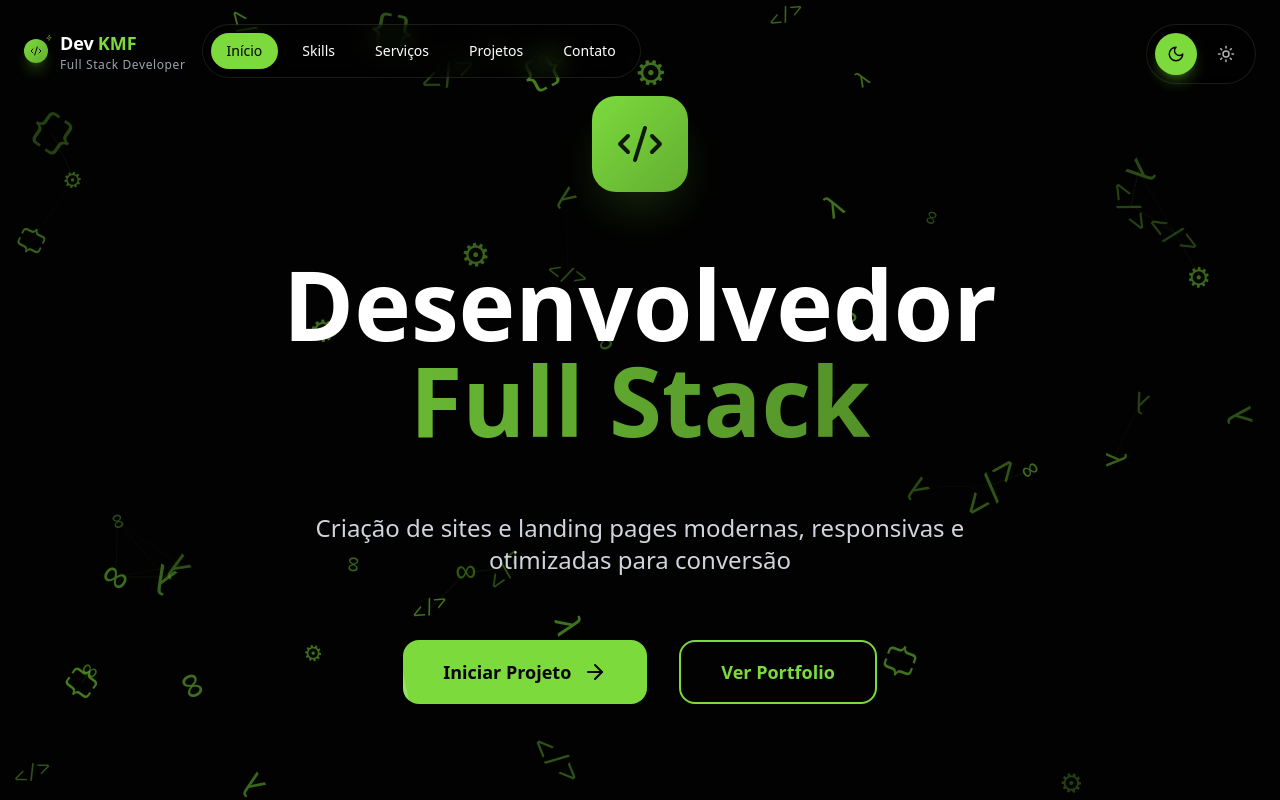
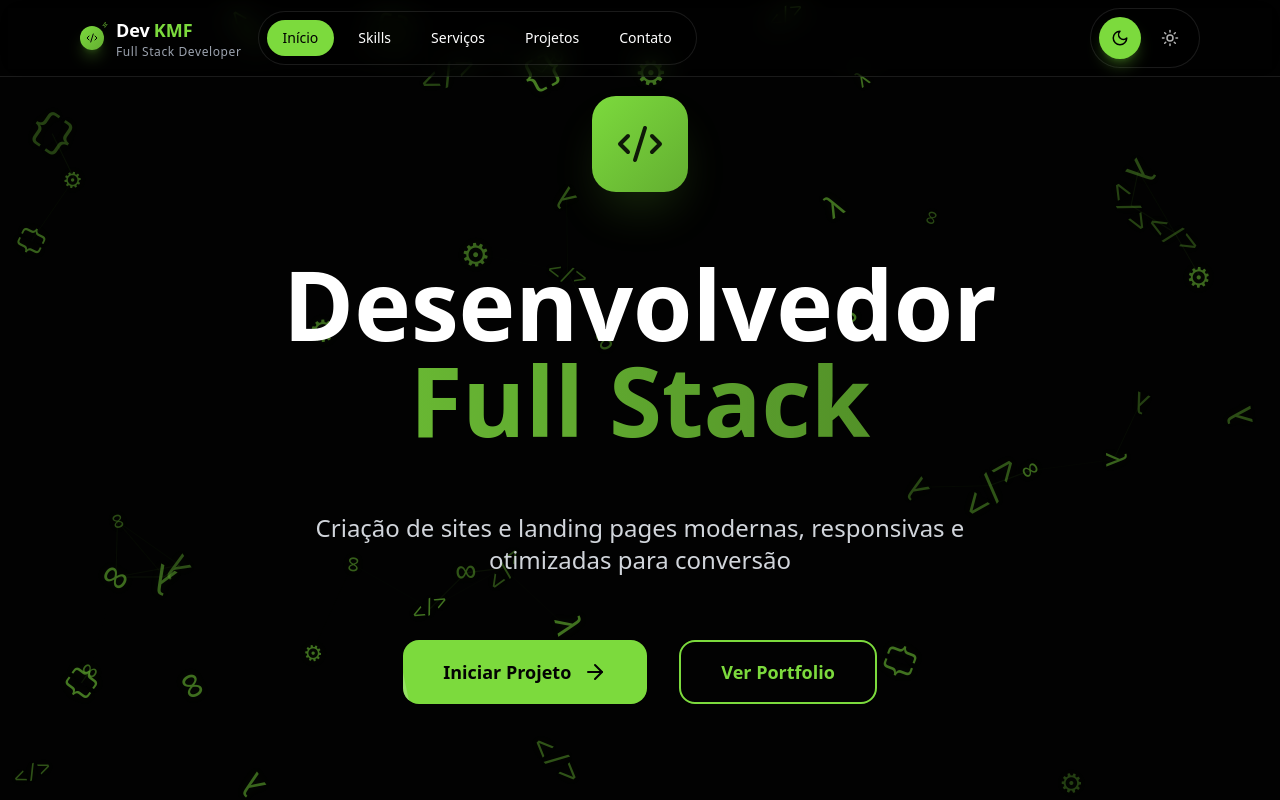
Before and after one commit to kainamf/dev-kainamf, a React (Create React App) app: page / in a window 1280 px wide. Shown: the top 800 px of the page. Built offline with nearby package versions, Linux system fonts and the light colour scheme.

Commit message:
feat: enhance Header and Navigation components with logo display and layout adjustments

```diff
--- a/src/components/common/Header.tsx
+++ b/src/components/common/Header.tsx
@@ -24,7 +24,10 @@ const Header: React.FC<HeaderProps> = ({
   themeClasses
 }) => {
   return (
-    <header className="fixed top-0 left-0 w-full z-30 flex items-center justify-between px-4 py-2 bg-transparent">
+    <header className="fixed top-0 left-0 w-full z-30 bg-black/30 backdrop-blur-md border-b border-white/10">
+      <div className="max-w-6xl mx-auto flex items-center justify-between px-4 py-2">
+        {/* Logo */}
+        <div className="flex items-center gap-2">
           <Navigation
             menuItems={menuItems}
             activeSection={activeSection}
@@ -32,8 +35,12 @@ const Header: React.FC<HeaderProps> = ({
             mobileMenuOpen={mobileMenuOpen}
             setMobileMenuOpen={setMobileMenuOpen}
             themeClasses={themeClasses}
+            showLogo={true}
           />
+        </div>
+        {/* Theme Toggle */}
         <ThemeToggle theme={theme} onThemeChange={onThemeChange} />
+      </div>
     </header>
   );
 };
--- a/src/components/common/Navigation.tsx
+++ b/src/components/common/Navigation.tsx
@@ -9,12 +9,14 @@ interface NavigationProps {
   mobileMenuOpen: boolean;
   setMobileMenuOpen: (open: boolean) => void;
   themeClasses: { text: string };
+  showLogo?: boolean;
 }
 
-const Navigation: React.FC<NavigationProps> = ({ menuItems, activeSection, scrollToSection, mobileMenuOpen, setMobileMenuOpen, themeClasses }) => (
-  <nav className="fixed top-6 left-6 z-40">
-    <div className="flex items-center gap-4">
+const Navigation: React.FC<NavigationProps> = ({ menuItems, activeSection, scrollToSection, mobileMenuOpen, setMobileMenuOpen, themeClasses, showLogo }) => (
+  <nav className="flex items-center gap-4">
+    {showLogo && (
       <Logo size="sm" theme={themeClasses.text === 'text-gray-900' ? 'light' : 'dark'} />
+    )}
     {/* Desktop Menu */}
     <div className="hidden md:flex items-center gap-2 bg-black/20 backdrop-blur-md rounded-full p-2 border border-white/10">
       {menuItems.map((item) => (
@@ -36,14 +38,13 @@ const Navigation: React.FC<NavigationProps> = ({ menuItems, activeSection, scrol
     {/* Mobile Menu Button */}
     <button
       onClick={() => setMobileMenuOpen(!mobileMenuOpen)}
-        className="md:hidden p-3 bg-black/20 backdrop-blur-md rounded-full border border-white/10 text-white"
+      className="md:hidden p-3 bg-black/20 backdrop-blur-md rounded-full border border-white/10 text-white ml-auto"
     >
       {mobileMenuOpen ? <X size={20} /> : <Menu size={20} />}
     </button>
-    </div>
     {/* Mobile Menu */}
     {mobileMenuOpen && (
-      <div className="md:hidden absolute top-16 left-0 bg-black/90 backdrop-blur-md rounded-2xl p-4 border border-white/10 min-w-[200px]">
+      <div className="md:hidden absolute top-16 left-4 right-4 bg-black/90 backdrop-blur-md rounded-2xl p-4 border border-white/10 min-w-[200px] z-50">
         {menuItems.map((item) => (
           <button
             key={item.id}
--- a/src/components/common/ThemeToggle.tsx
+++ b/src/components/common/ThemeToggle.tsx
@@ -13,7 +13,7 @@ const ThemeToggle: React.FC<ThemeToggleProps> = ({ theme, onThemeChange }) => {
   ];
 
   return (
-    <div className="fixed top-6 right-6 z-50 flex gap-2 bg-black/20 backdrop-blur-md rounded-full p-2 border border-white/10">
+    <div className="flex gap-2 bg-black/20 backdrop-blur-md rounded-full p-2 border border-white/10">
       {themes.map(({ key, icon: Icon, label }) => (
         <button
           key={key}
```
Lines whose indentation alone changed are shown as unchanged.
